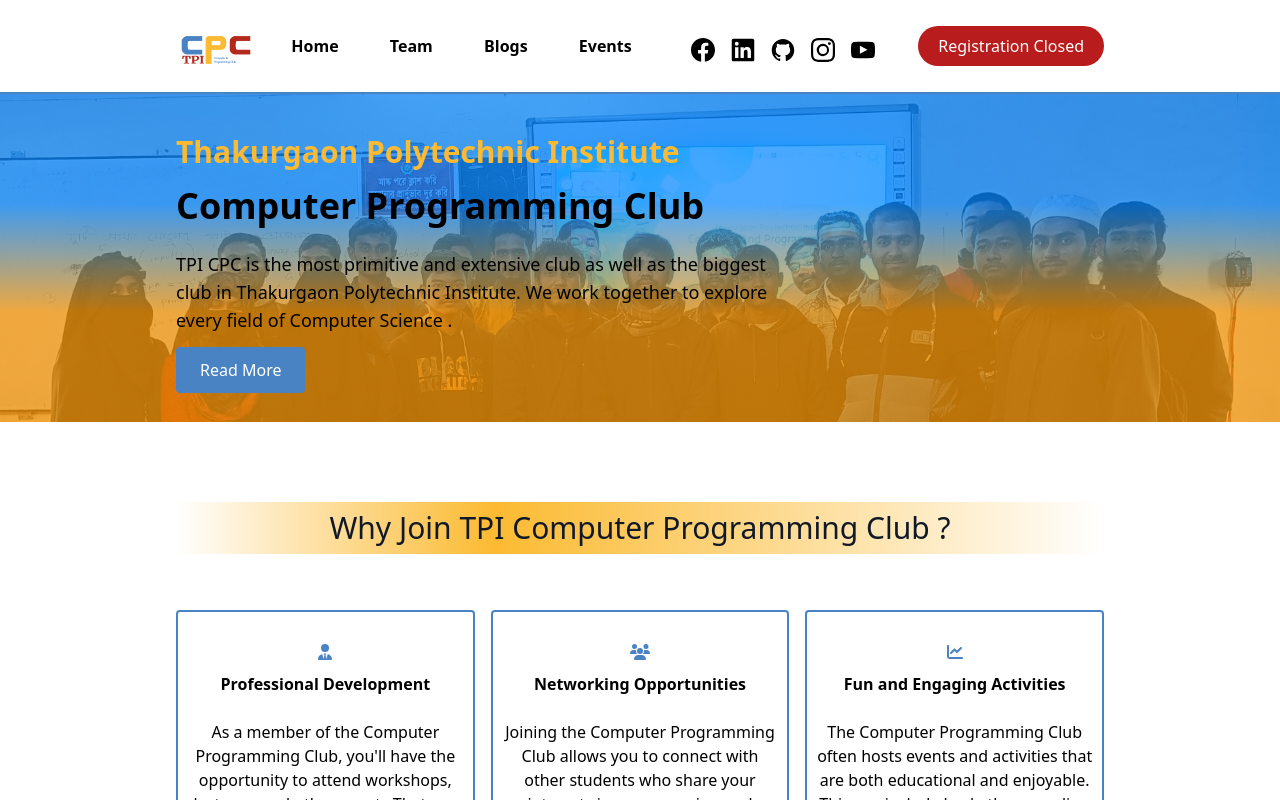
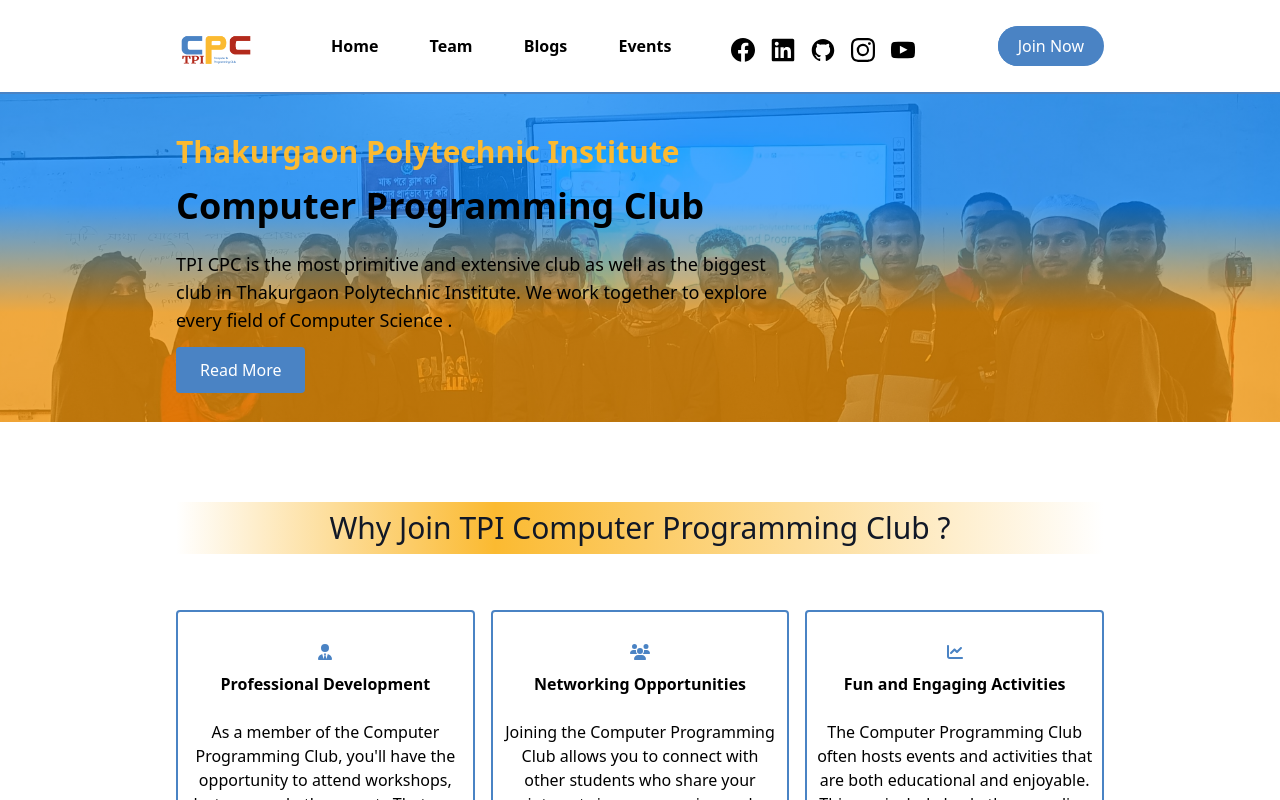
Before and after one commit to tpicpc/tpicpc-development, a Next.js app: page / in a window 1280 px wide. Shown: the top 800 px of the page. Built offline with nearby package versions, Linux system fonts and the light colour scheme.

Commit message:
Registration Open

```diff
--- a/components/Header.jsx
+++ b/components/Header.jsx
@@ -156,7 +156,7 @@
                 </li>
               </ul>
             </div>
-            {/* <div className="hidden md:flex items-center gap-6">
+            <div className="hidden md:flex items-center gap-6">
               <a
                 href="https://forms.gle/DasAW1sHs5RfbYNb9"
                 target="_blank"
@@ -169,8 +169,8 @@
               >
                 Join Now
               </a>
-            </div> */}
-            <div className="hidden md:flex items-center gap-6">
+            </div>
+            {/* <div className="hidden md:flex items-center gap-6">
 
               <a
                 href="https://forms.gle/DasAW1sHs5RfbYNb9"
@@ -179,7 +179,7 @@
               >
                    Registration Closed
               </a>
-            </div>
+            </div> */}
             <div className="md:hidden ">
               {!isOpen ? (
                 <svg
@@ -356,7 +356,7 @@
                 </a>
               </li>
             </ul>
-            {/* <div className="flex justify-center mt-5 text-center mx-auto items-center ">
+            <div className="flex justify-center mt-5 text-center mx-auto items-center ">
               <div>
                 <a
                   href="https://forms.gle/DasAW1sHs5RfbYNb9"
@@ -371,8 +371,8 @@
                   Join Now
                 </a>
               </div>
-            </div> */}
-            <div className="flex justify-center mt-5 text-center mx-auto items-center ">
+            </div>
+            {/* <div className="flex justify-center mt-5 text-center mx-auto items-center ">
               <div>
 
                 <a
@@ -383,7 +383,7 @@
                   Registration Closed
                 </a>
               </div>
-            </div>
+            </div> */}
           </div>
         )}
       </header>
```
